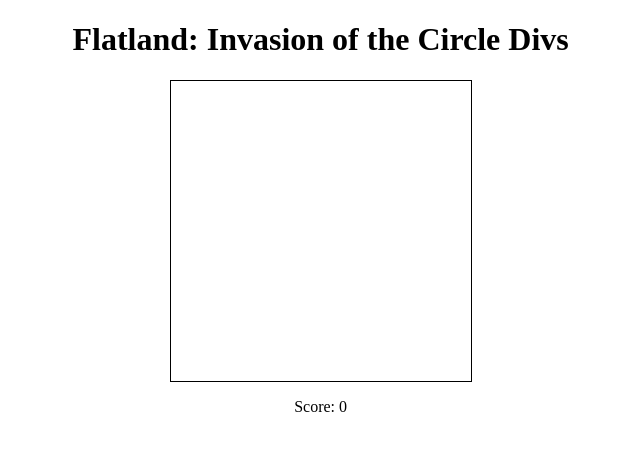
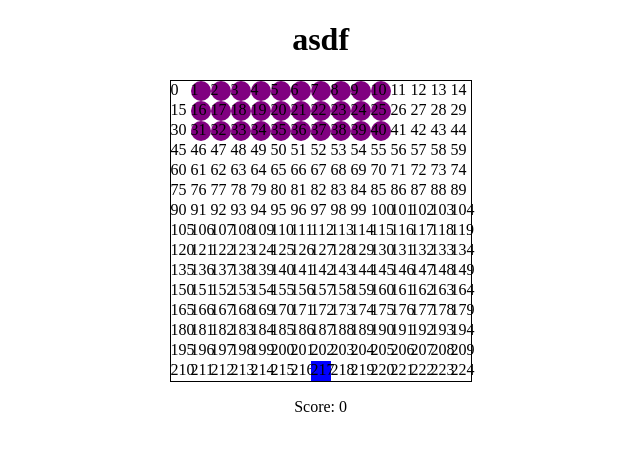
Before and after one commit to jallend1/divInvaders, a plain HTML site: page index.html in a window 1280 px wide. Shown: the whole page, without its empty margins (193-833 px from the left). Drawn offline with Linux system fonts and the light colour scheme.

Commit message:
Completes board generation, player placement and movement, and begins alien movements

```diff
--- a/app.js
+++ b/app.js
@@ -1,5 +1,82 @@
 const gameArea = document.querySelector('#gamearea');
+const gameSize = 15;
+let playerPosition = Math.floor((gameSize * gameSize) - (gameSize / 2));
+let playerDirection = 0;
+let alienDirection = 1;
+const aliens = [0, 1, 2, 3, 4, 5, 6, 7, 8, 9,
+                15, 16, 17, 18, 19, 20, 21, 22, 23, 24,
+                30, 31, 32, 33, 34, 35, 36, 37, 38, 39];
 
-function generateBoard(){
+function checkPlayerBoundaries(){                                     // Keeps player on last row
+    if(playerPosition > (gameSize * gameSize) - 1){
+        playerPosition = (gameSize * gameSize) - 1;
+    }
+    else if(playerPosition < (gameSize * gameSize) - gameSize){
+        playerPosition = (gameSize * gameSize) - gameSize;
+    }
+}
 
+function determineDirection(){
+    if(aliens.some(alien => (alien + 1) % gameSize === 0)){
+        alienDirection = -1;
+        for(let i = 0; i < aliens.length; i++){
+            aliens[i] += gameSize;
+        }
+    }
+    else if(aliens.some(alien => alien % gameSize === 0)){
+        alienDirection = 1;
+        for(let i = 0; i < aliens.length; i++){
+            aliens[i] += gameSize;
+        }
+    }
 }
+
+function generateBoard(){                                       // Generates divs inside of game area
+    for(let i = 0; i < (gameSize * gameSize); i++){
+        const newDiv = document.createElement('div');
+        newDiv.className = 'cell';
+        newDiv.textContent = i;
+        gameArea.appendChild(newDiv);
+    }
+}
+
+function positionAliens(){
+    const gameBoard = document.querySelectorAll('.cell');
+    gameBoard.forEach(cell => cell.classList.remove('alien'));          // Removes previous alien locations
+    for(let i = 0; i < aliens.length; i++){
+        aliens[i] += alienDirection;
+    }
+    aliens.forEach(alien => gameBoard[alien].classList.add('alien'));
+    determineDirection();                                               // Makes sure aliens are inside game area
+}
+
+function positionPlayer(){
+    const gameBoard = document.querySelectorAll('.cell');
+    gameBoard[playerPosition].classList.remove('player');
+    playerPosition += playerDirection;
+    checkPlayerBoundaries();
+    gameBoard[playerPosition].classList.add('player');
+    playerDirection = 0;
+}
+
+function gameTurn(){
+    positionPlayer()
+    positionAliens();
+    determineDirection();
+}
+
+generateBoard();
+positionPlayer();
+positionAliens();
+
+
+window.addEventListener('keydown', e => {
+    if(e.keyCode === 37){
+        playerDirection = -1;
+        positionPlayer();
+    }
+    if(e.keyCode === 39){
+        playerDirection = 1;
+        positionPlayer();
+    }
+});
--- a/index.html
+++ b/index.html
@@ -8,7 +8,7 @@
 </head>
 <body>
     <div id="wrapper">
-        <h1>Flatland: Invasion of the Circle Divs</h1>
+        <h1>asdf</h1>
         <div id="gamearea"></div>
         <div id="details">
             <p>Score: <span id="score">0</span></p>
```
